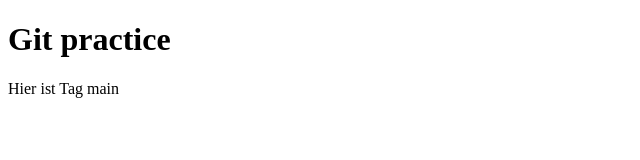
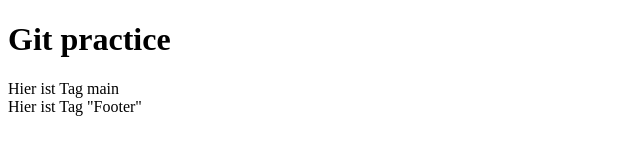
Before and after one commit to OlgaSperrow/git-practice, a plain HTML site: page index.html in a window 1280 px wide. Shown: the whole page, without its empty margins (0-640 px from the left). Drawn offline with Linux system fonts and the light colour scheme.

Commit message:
Tag footer added

```diff
--- a/index.html
+++ b/index.html
@@ -9,5 +9,8 @@
     <h1>Git practice</h1>
     <main> Hier ist Tag main</main>
 
+
+    <footer> Hier ist Tag "Footer"</footer>
+
 </body>
 </html>
```
